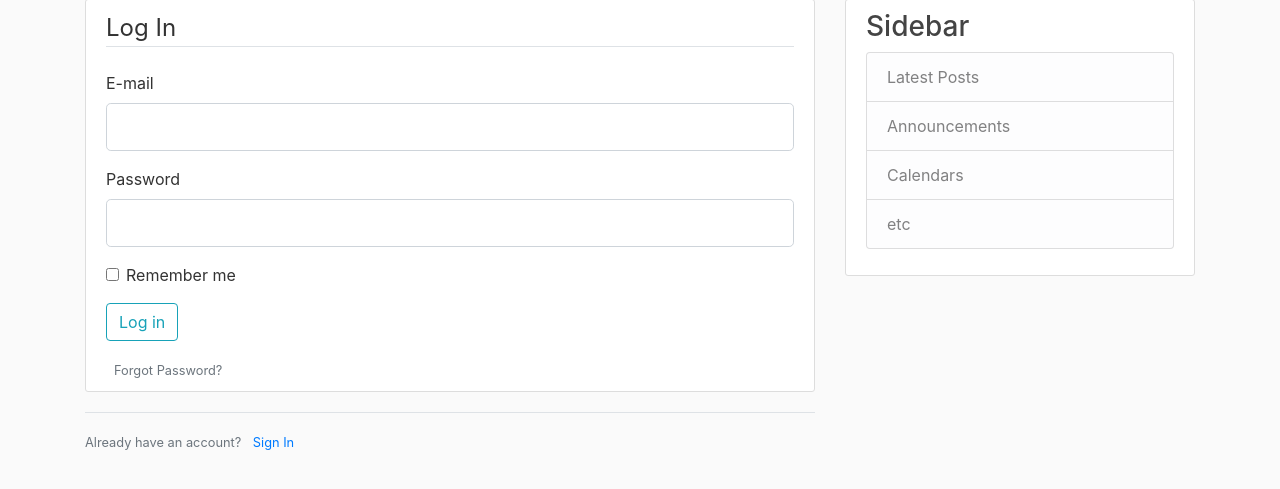
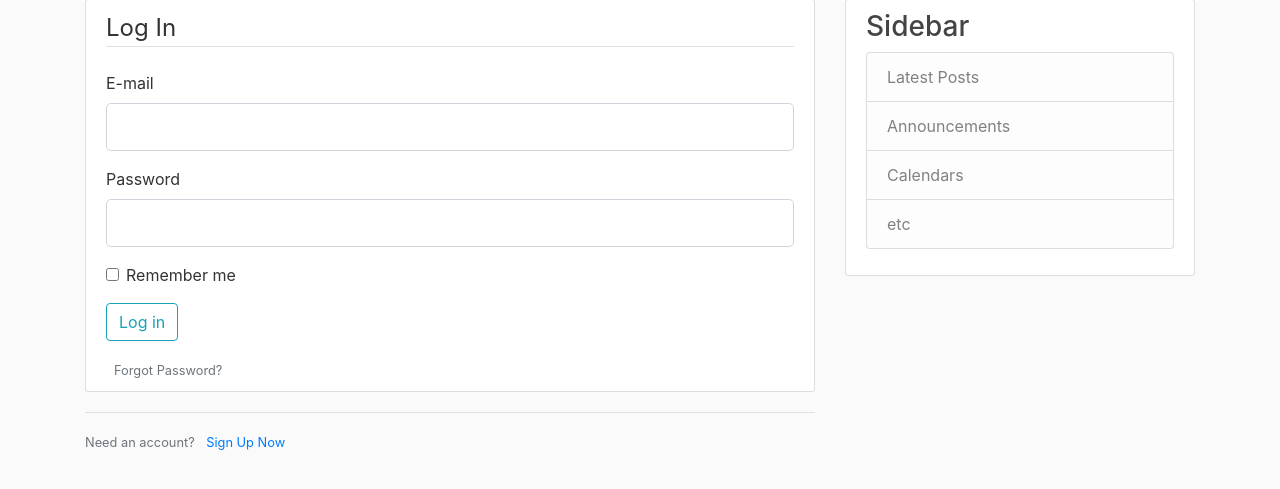
Before and after one commit to IshaanArekar/Python-Flask-Blog, a Flask app: page /login in a window 1280 px wide. Shown: the part 81-570 px from the top of the page. Run offline with Flask 3, Linux system fonts and the light colour scheme; some libraries are stand-ins or nearby versions.

Commit message:
Fixed errors

```diff
--- a/Templates/login.html
+++ b/Templates/login.html
@@ -49,7 +49,7 @@
     </div>
     <div class="border-top pt-3">
         <small class="text-muted">
-            Already have an account? <a class="ml-2" href="{{ url_for('login') }}">Sign In</a>
+            Need an account? <a class="ml-2" href="{{ url_for('register') }}">Sign Up Now</a>
         </small>
     </div>
 {% endblock %}
```
Also changed, not shown: 1 other file.
